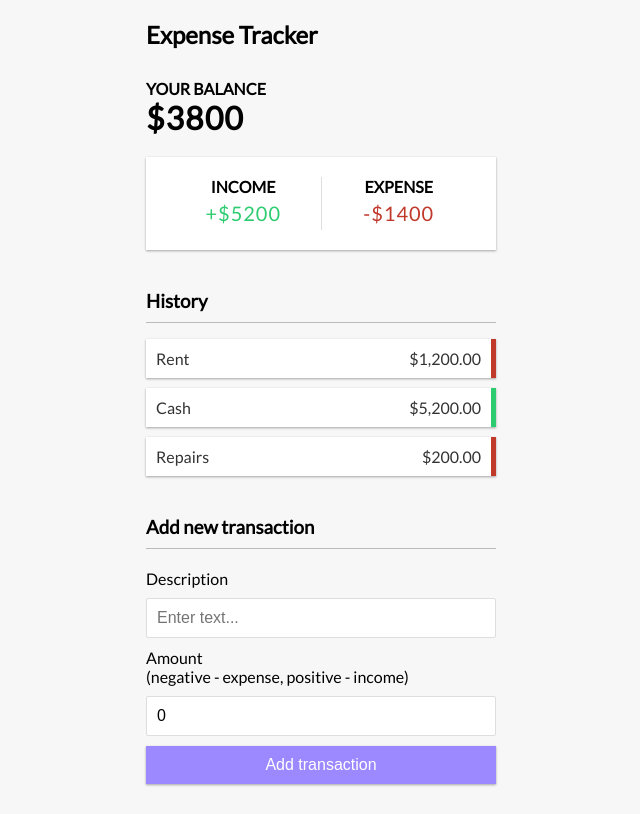
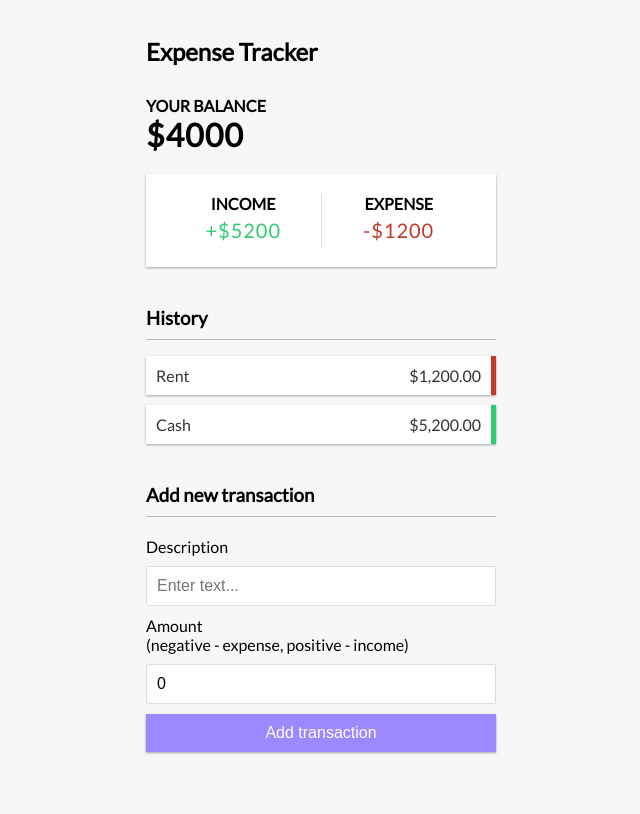
Before and after one commit to debowale1/react-expense-tracker, a React (Create React App) app: page / in a window 1280 px wide. Shown: the whole page, without its empty margins (319-959 px from the left). Built offline with nearby package versions, Linux system fonts and the light colour scheme.

Commit message:
changed to using the context API for state management

```diff
--- a/src/App.js
+++ b/src/App.js
@@ -4,19 +4,10 @@ import List from "./components/List";
 import AddTransaction from "./components/AddTransaction";
 import DisplayTotalBalance from "./components/DisplayTotalBalance";
 import Branding from "./components/Branding";
+import { Provider } from "./context";
 import "./App.css";
 
 class App extends Component {
-  state = {
-    allItems: [
-      { id: 1, description: "Rent", amount: -1200, type: "exp" },
-      { id: 2, description: "Cash", amount: 5200, type: "inc" },
-      { id: 3, description: "Repairs", amount: -200, type: "exp" },
-    ],
-    // totalBalance: 0,
-    // totalIncome: 0,
-    // totalExpense: 0,
-  };
   //delete Item
   handleDelete = (id) => {
     this.setState({
@@ -39,31 +30,19 @@ class App extends Component {
     //clear input
   };
   render() {
-    const { allItems } = this.state;
-    const totalBalance = allItems.reduce((acc, cur) => (acc += cur.amount), 0);
-    //All income
-    const allIncomes = allItems.filter((item) => item.type === "inc");
-    const totalIncome = allIncomes.reduce((acc, cur) => (acc += cur.amount), 0);
-    //All expense
-    const allExpense = allItems.filter((item) => item.type === "exp");
-    const totalExpense = allExpense.reduce(
-      (acc, cur) => (acc += cur.amount),
-      0
-    );
     return (
+      <Provider>
         <div className="App">
           <Branding />
           <div className="container">
-          <DisplayTotalBalance totalBalance={totalBalance} />
-          <IncomeExpenseContainer
-            totalIncome={totalIncome}
-            totalExpense={totalExpense}
-          />
+            <DisplayTotalBalance />
+            <IncomeExpenseContainer />
             <h3>History</h3>
-          <List lists={allItems} handleDelete={this.handleDelete} />
+            <List handleDelete={this.handleDelete} />
             <AddTransaction handleClick={this.handleClick} />
           </div>
         </div>
+      </Provider>
     );
   }
 }
--- a/src/components/DisplayTotalBalance.jsx
+++ b/src/components/DisplayTotalBalance.jsx
@@ -1,14 +1,24 @@
 import React, { Component } from "react";
+import { Consumer } from "../context";
 
 class DisplayTotalBalance extends Component {
-  state = {};
   render() {
-    const { totalBalance } = this.props;
     return (
-      <React.Fragment>
-        <h4>Your Balance</h4>
-        <h1 id="balance">{this.formatTotalBalance(totalBalance)}</h1>
-      </React.Fragment>
+      <Consumer>
+        {(value) => {
+          const { allItems } = value;
+          const totalBalance = allItems.reduce(
+            (acc, cur) => (acc += cur.amount),
+            0
+          );
+          return (
+            <React.Fragment>
+              <h4>Your Balance</h4>
+              <h1 id="balance">{this.formatTotalBalance(totalBalance)}</h1>
+            </React.Fragment>
+          );
+        }}
+      </Consumer>
     );
   }
 
--- a/src/components/IncomeExpenseContainer.jsx
+++ b/src/components/IncomeExpenseContainer.jsx
@@ -1,22 +1,61 @@
-import React from "react";
+import React, { Component } from "react";
+import { Consumer } from "../context";
 
-const IncomeExpenseContainer = (props) => {
+class IncomeExpenseContainer extends Component {
+  render() {
+    return (
+      <Consumer>
+        {(value) => {
+          const { allItems } = value;
+          //All income
+          const allIncomes = allItems.filter((item) => item.type === "inc");
+          const totalIncome = allIncomes.reduce(
+            (acc, cur) => (acc += cur.amount),
+            0
+          );
+          //All expense
+          const allExpense = allItems.filter((item) => item.type === "exp");
+          const totalExpense = allExpense.reduce(
+            (acc, cur) => (acc += cur.amount),
+            0
+          );
           return (
             <div className="inc-exp-container">
               <div>
                 <h4>Income</h4>
                 <p id="money-plus" className="money plus">
-          +${props.totalIncome}
+                  +${totalIncome}
                 </p>
               </div>
               <div>
                 <h4>Expense</h4>
                 <p id="money-minus" className="money minus">
-          -${Math.abs(props.totalExpense)}
+                  -${Math.abs(totalExpense)}
                 </p>
               </div>
             </div>
           );
-};
+        }}
+      </Consumer>
+    );
+
+    // return (
+    //   <div className="inc-exp-container">
+    //     <div>
+    //       <h4>Income</h4>
+    //       <p id="money-plus" className="money plus">
+    //         +${this.props.totalIncome}
+    //       </p>
+    //     </div>
+    //     <div>
+    //       <h4>Expense</h4>
+    //       <p id="money-minus" className="money minus">
+    //         -${Math.abs(this.props.totalExpense)}
+    //       </p>
+    //     </div>
+    //   </div>
+    // );
+  }
+}
 
 export default IncomeExpenseContainer;
--- a/src/components/Item.jsx
+++ b/src/components/Item.jsx
@@ -1,8 +1,6 @@
 import React, { Component } from "react";
 
 class Items extends Component {
-  // state = {};
-
   formatMoney(number) {
     return "$" + number.toFixed(2).replace(/\d(?=(\d{3})+\.)/g, "$&,");
   }
--- a/src/components/List.jsx
+++ b/src/components/List.jsx
@@ -1,12 +1,16 @@
 import React, { Component } from "react";
 import Item from "./Item";
+import { Consumer } from "../context";
 
 class List extends Component {
   render() {
-    const { lists } = this.props;
+    return (
+      <Consumer>
+        {(value) => {
+          const { allItems } = value;
           return (
             <ul id="list" className="list">
-        {lists.map((list) => (
+              {allItems.map((list) => (
                 <Item
                   key={list.id}
                   item={list}
@@ -15,6 +19,22 @@ class List extends Component {
               ))}
             </ul>
           );
+        }}
+      </Consumer>
+    );
+
+    // const { lists } = this.props;
+    // return (
+    //   <ul id="list" className="list">
+    //     {lists.map((list) => (
+    //       <Item
+    //         key={list.id}
+    //         item={list}
+    //         handleDelete={this.props.handleDelete}
+    //       />
+    //     ))}
+    //   </ul>
+    // );
   }
 }
 
--- /dev/null
+++ b/src/context.js
@@ -0,0 +1,21 @@
+import React, { Component } from "react";
+//declare context
+const Context = React.createContext();
+
+export class Provider extends Component {
+  state = {
+    allItems: [
+      { id: 1, description: "Rent", amount: -1200, type: "exp" },
+      { id: 2, description: "Cash", amount: 5200, type: "inc" },
+    ],
+  };
+  render() {
+    return (
+      <Context.Provider value={this.state}>
+        {this.props.children}
+      </Context.Provider>
+    );
+  }
+}
+
+export const Consumer = Context.Consumer;
```
Also changed, not shown: src/components/AddTransaction.jsx (+0 -15 lines). Lines whose indentation alone changed are shown as unchanged.
